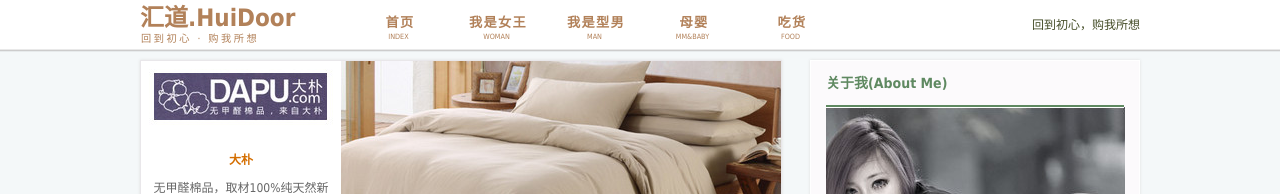
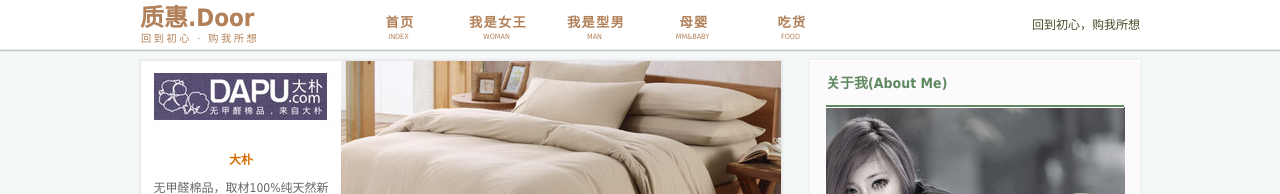
Before and after one commit to huidoor/huidoor.github.io, a Jekyll site: the page built from index.html, in a window 1280 px wide. Shown: the top 194 px of the page. Built offline with Jekyll 4.4.1, drawn with Linux system fonts in a browser that asks for light colours; the list of posts is cut into pages by our own code.

Commit message:
change website name

```diff
--- a/_layouts/default.html
+++ b/_layouts/default.html
@@ -17,7 +17,7 @@
     <div id="header-container" class="navbar-fixed-top">
         <div id="header">
             <div class="site-logo">
-                <a href="{{ site:url  }}"><h1>汇道.HuiDoor</h1></a>
+                <a href="{{ site:url  }}"><h1>质惠.Door</h1></a>
                     <p> 回到初心 · 购我所想</p>
             </div>
             <div class="top-nav-bar">
```
